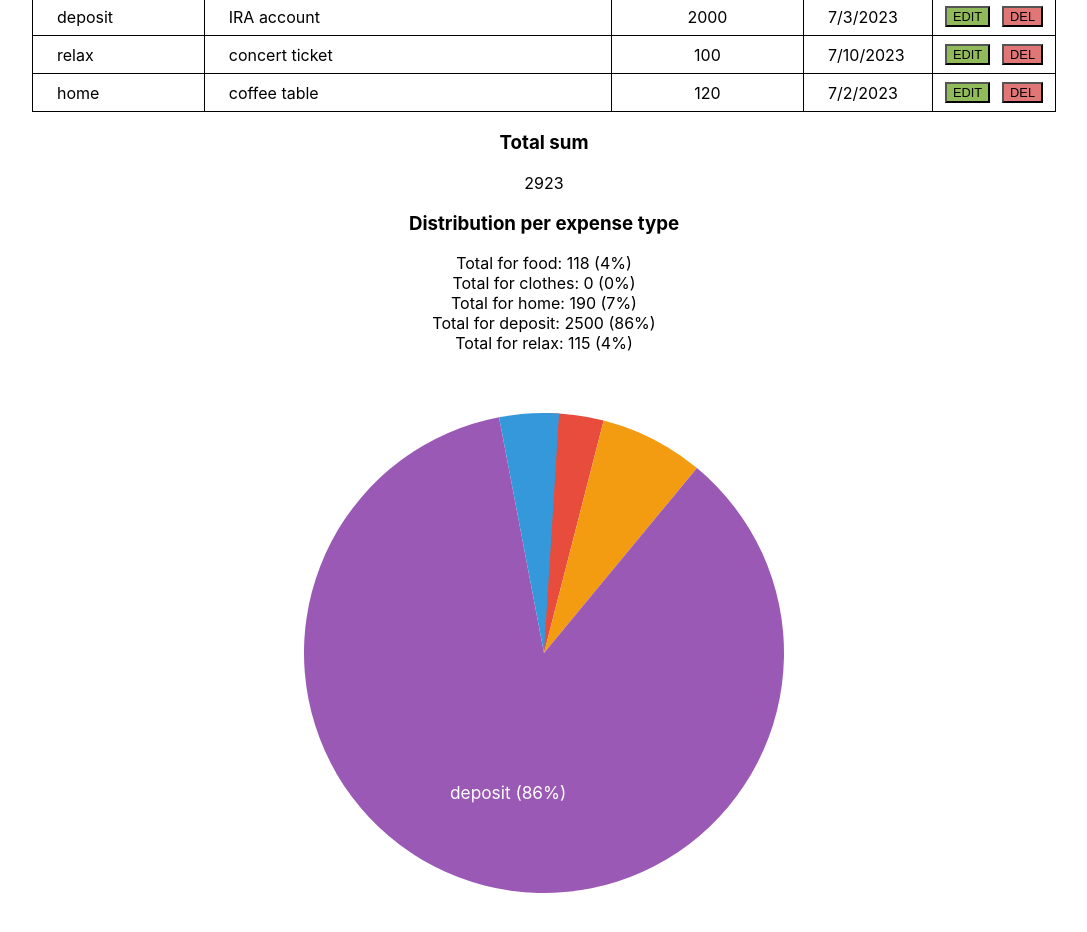
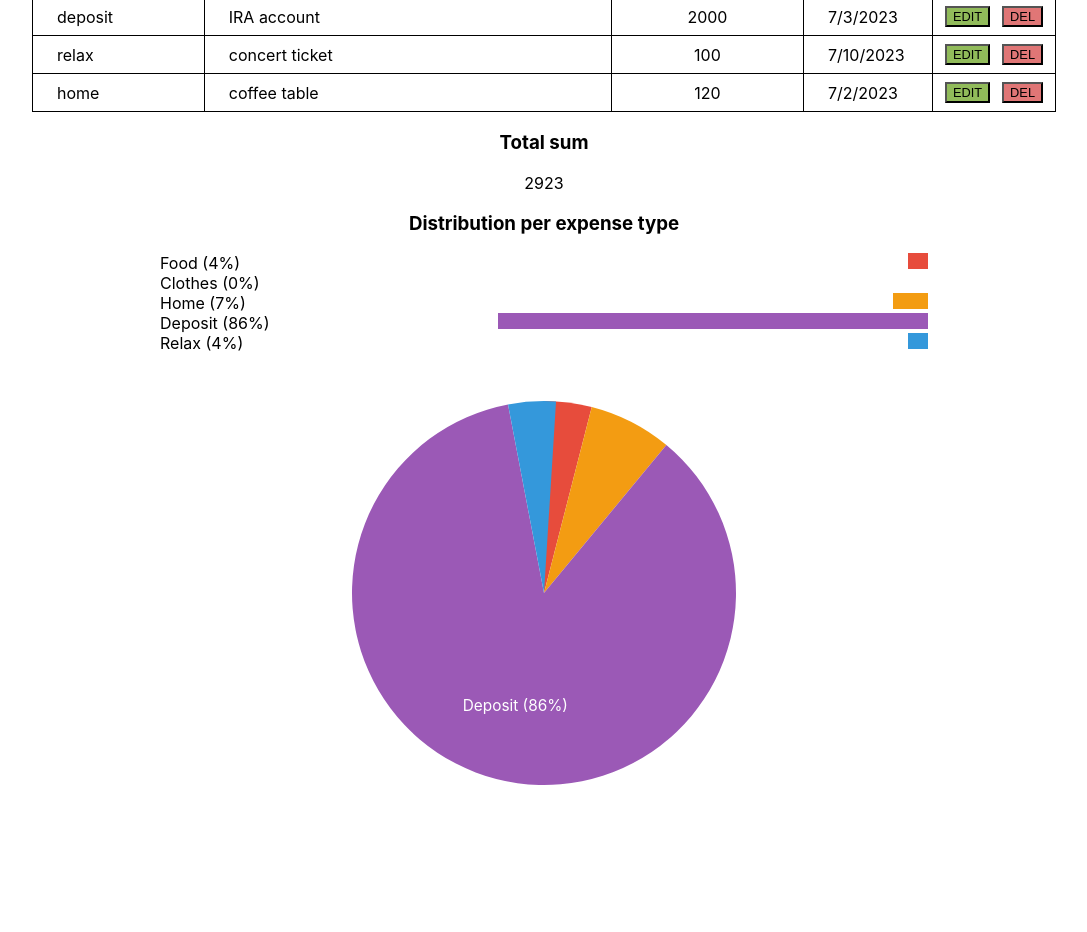
Before and after one commit to t-anpilov/expenses, a React (Create React App) app: page / in a window 1280 px wide. Shown: the part 380-1312 px from the top of the page, without its empty margins (96-1183 px from the left). After the commit the page ends 1217 px from the top, so only its background shows below. Built offline with nearby package versions, Linux system fonts and the light colour scheme.

Commit message:
added colored bars

```diff
--- a/src/App.css
+++ b/src/App.css
@@ -160,3 +160,13 @@ header {
 .editBtn {
   background-color: rgb(145, 187, 90);
 }
+
+.statsContainer {
+  width: 60%;
+  margin: 10px auto 0;
+}
+
+.statisticLine {
+  display: flex;
+  justify-content: space-between;
+}
--- a/src/components/Diagram.css
+++ b/src/components/Diagram.css
@@ -1,5 +1,5 @@
 .label-text {
-    font-size: 0.18em;
+    font-size: 0.2em;
     fill: #ffffff;
     text-anchor: middle;
     white-space: pre-line;
--- a/src/components/Diagram.tsx
+++ b/src/components/Diagram.tsx
@@ -1,5 +1,5 @@
 import React from 'react';
-import { segmentStats } from './Statistic';
+import { capitalize, segmentStats } from './Statistic';
 import './Diagram.css'
 
 
@@ -12,14 +12,15 @@ export const Diagram = (diagramStats: diagramProps) => {
   const cx = 50;
   const cy = 50;
   const r = 40;
-    const colors = ['#e74c3c', '#2ecc71', '#f39c12', '#9b59b6', '#3498db'];
+  //const colors = ['#e74c3c', '#2ecc71', '#f39c12', '#9b59b6', '#3498db'];
 
   const percentages: number[] = [];
   const labels: string[] = [];
+  const percentLabels: string[] = [];
   diagramStats.segments.forEach(item => {
     percentages.push(item.percent);
-        //let lable = item.name + '\n' + item.percent;
-        labels.push(`${item.name}\n(${item.percent}%)`);
+    labels.push(item.name);
+    percentLabels.push(`(${item.percent}%)`);
   });
 
   const generateSVGPath = (
@@ -34,13 +35,12 @@ export const Diagram = (diagramStats: diagramProps) => {
     const endX = cx + r * Math.cos(endRadians);
     const endY = cy + r * Math.sin(endRadians);
 
-        return `M${cx},${cy} L${startX},${startY} A${r},${r} 0 ${
-          (endAngle - startAngle) > 180 ? 1 : 0
+    return `M${cx},${cy} L${startX},${startY} A${r},${r} 0 ${(endAngle - startAngle) > 180 ? 1 : 0
       },1 ${endX},${endY} Z`;
   };
 
   return (
-        <svg viewBox="0 0 100 100" width="600" height="600">
+    <svg viewBox="0 0 100 100" width="480" height="480">
       {percentages.map((percentage, index) => {
         const startAngle = index === 0 ? 0 : percentages.slice(0, index).reduce((acc, val) => acc + (360 * (val / 100)), 0);
         const endAngle = startAngle + (360 * (percentage / 100));
@@ -53,7 +53,7 @@ export const Diagram = (diagramStats: diagramProps) => {
           <g key={index}>
             <path
               d={generateSVGPath(startAngle, endAngle)}
-                  fill={colors[index]}
+              fill={diagramStats.segments[index].colorScheme}
             />
             {shouldDisplayLabel && (
               <text className='label-text'
@@ -61,7 +61,8 @@ export const Diagram = (diagramStats: diagramProps) => {
                 y={cy + labelRadius * Math.sin((labelAngle - 90) * (Math.PI / 180))}
                 dy="0.4em" // Adjust this value to vertically align the label
               >
-                    {labels[index]}
+                {capitalize(labels[index])}{' '}{percentLabels[index]}
+
               </text>
             )}
           </g>
--- a/src/components/Statistic.tsx
+++ b/src/components/Statistic.tsx
@@ -8,6 +8,8 @@ interface statisticsProps {
 };
 
 export type segmentStats = {name: string, sum: number, colorScheme: string, percent: number};
+
+export const capitalize = (str: string) => str.charAt(0).toUpperCase() + str.slice(1);
 
 export const Statistics = (props: statisticsProps) => {
 
@@ -21,7 +23,9 @@ export const Statistics = (props: statisticsProps) => {
         return total + item.cost;
     }, 0);
 
-    const getSegmentStats  = (type: expenseTypes, items: Article[]) : segmentStats => {
+    const colors = ['#e74c3c', '#2ecc71', '#f39c12', '#9b59b6', '#3498db'];
+
+    const getSegmentStats  = (type: expenseTypes, items: Article[], color: string) : segmentStats => {
         let sum: number = 0;
         sum = items.reduce((total, item) => {
                 if (type === item.type) {
@@ -35,21 +39,31 @@ export const Statistics = (props: statisticsProps) => {
         return {
             name: type,
             sum: sum,
-            colorScheme: `${type}-color`,
+            colorScheme: color,
             percent: percentCalculated
         };
     };
 
+    let colorOrder = 0;
     for (const type of typeValues) {
-        segmentsStats.push(getSegmentStats(type, expenses))
+        segmentsStats.push(getSegmentStats(type, expenses, colors[colorOrder]))
+        colorOrder++
     };
 
     const expenseByType = (stats: segmentStats) => {
+
+        const barLength = stats.percent*5
+
         return (
-            <div key={stats.name}>
-                <span>Total for {stats.name}: </span>
-                <span> {stats.sum} </span>
-                <span>({stats.percent}%) </span>
+            <div key={stats.name} className="statisticLine">
+                <div>
+                    <span>{capitalize(stats.name)} </span>
+
+                    <span>({stats.percent}%) </span>
+                </div>
+                <svg width={barLength} height="16">
+                    <rect width={barLength} height="16" fill={stats.colorScheme} />
+                </svg>
             </div>
         )
     };
@@ -66,49 +80,16 @@ export const Statistics = (props: statisticsProps) => {
         }
     };
 
-    /*const createSegment = (item: segmentStats) => {
-
-        const angle = (item.percent / 100) * 360;
-        const largeArcFlag = angle <= 180 ? 0 : 1;
-
-  const x1 = 50 + 50 * Math.cos((-90 * Math.PI) / 180);
-  const y1 = 50 + 50 * Math.sin((-90 * Math.PI) / 180);
-
-  const x2 = 50 + 50 * Math.cos((angle - 90) * (Math.PI / 180));
-  const y2 = 50 + 50 * Math.sin((angle - 90) * (Math.PI / 180));
-
-  const pathData = `M ${x1} ${y1} A 50 50 0 ${largeArcFlag} 1 ${x2} ${y2} L 50 50 Z`;
-
-
-        return (
-            <div key={item.name} className="segment">
-                <svg viewBox="0 0 100 100">
-                    <path d={pathData} />
-                 </svg>
-                <span className="label">{item.name}</span>
-            </div>
-    )};
-
-    const diagram = () => {
-        return (
-            <div className="circle-diagram">
-                {
-                   segmentsStats.map(statsItem => createSegment(statsItem))
-                }
-            </div>
-        )
-    }*/
-
     return (
         expenses.length ?
-        <div>
+        <div className='statsContainer'>
             <section>
                 <h3>Total sum</h3>
                 <div> {expensesTotal}  </div>
             </section>
             <section>
                 <h3>Distribution per expense type</h3>
-                <div>
+                <div  className='bars'>
                     { distributionByType() }
                 </div>
             </section>
```
Lines whose indentation alone changed are shown as unchanged.
